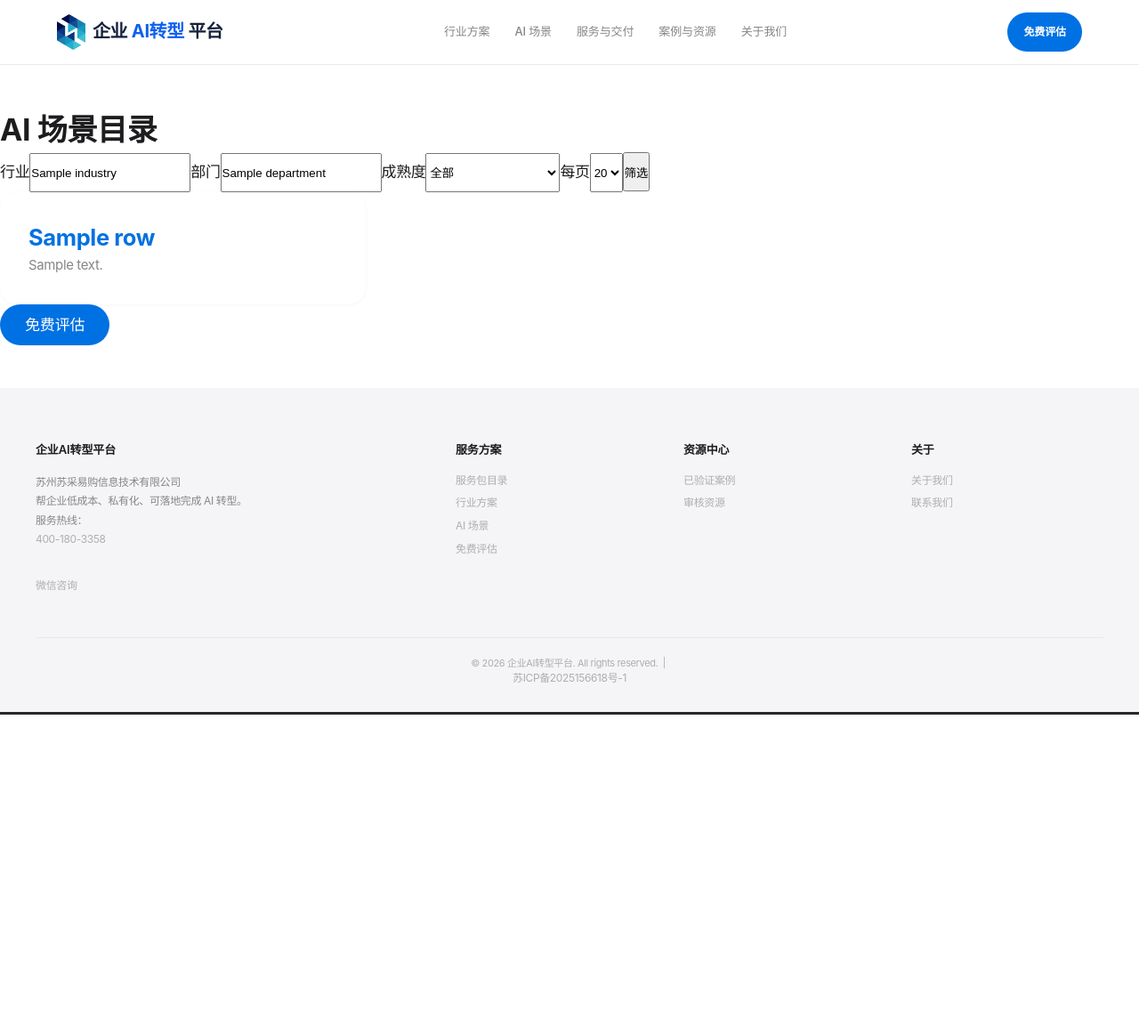
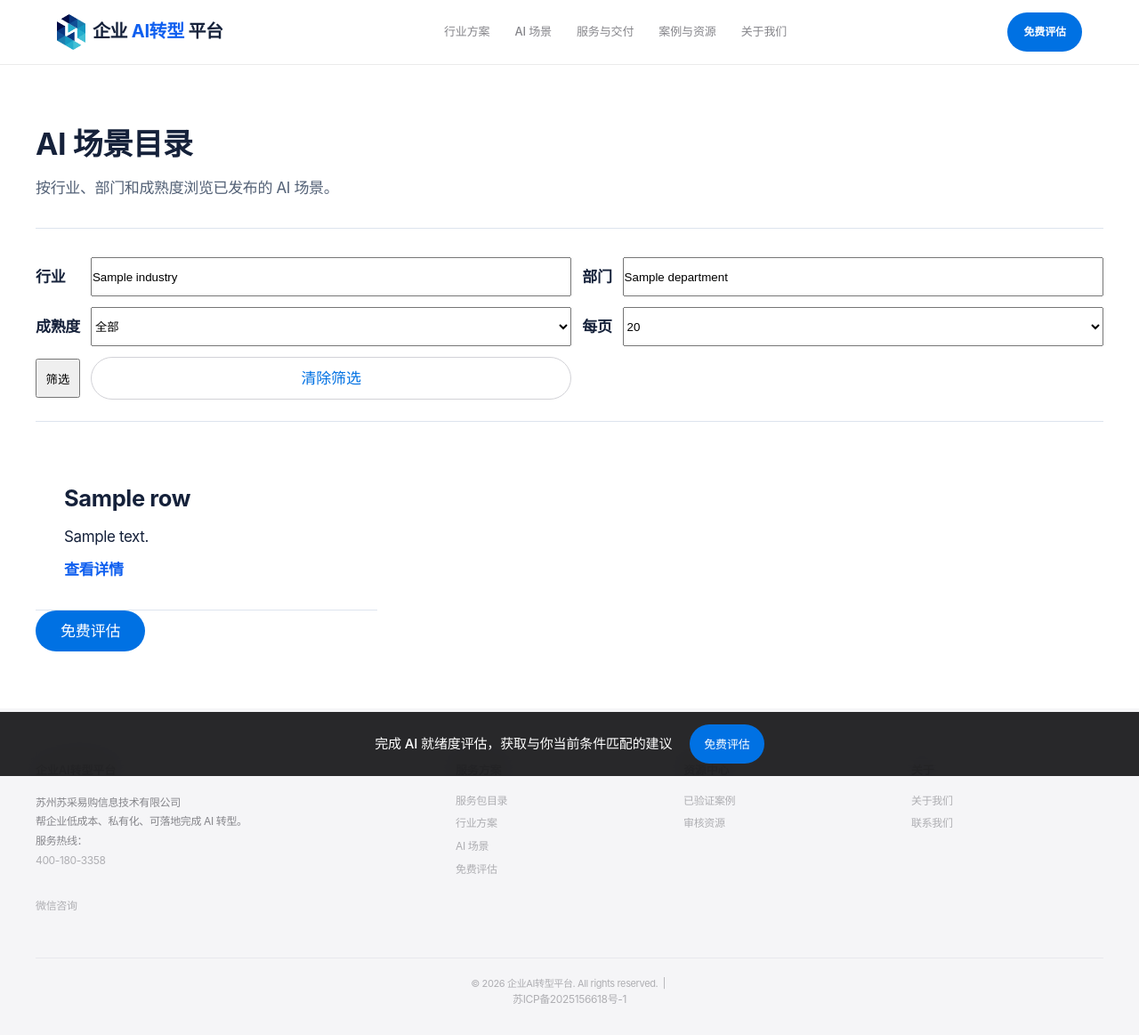
Before and after one commit to torresraymundese-ctrl/ai-transformation-platform, a Python web app: template templates/scenarios.html in a window 1280 px wide. Shown: the whole page at 89% size. Before the commit the page ends 803 px from the top, so only its background shows below. Run offline with Jinja, Linux system fonts and the light colour scheme; the template is opened without the code that fills it: most values are stand-ins (such as "Sample title", 1, 10 or a date in 2020).

Commit message:
feat: redesign the public catalog lists

```diff
--- a/static/css/public-pages.css
+++ b/static/css/public-pages.css
@@ -13,15 +13,114 @@
 
 .public-section { padding-block: var(--ui-space-8); }
 
+.public-page-header {
+  width: min(100% - 3rem, var(--ui-container));
+  margin-inline: auto;
+  padding-top: var(--ui-space-7);
+  padding-bottom: var(--ui-space-5);
+  border-bottom: 1px solid var(--ui-line-200);
+}
+
+.public-page-header h1,
+.public-page-header p,
+.catalog-card h2,
+.catalog-card h3,
+.catalog-card p {
+  margin: 0;
+}
+
+.public-page-header p {
+  max-width: var(--ui-reading);
+  margin-top: var(--ui-space-2);
+  color: var(--ui-ink-650);
+}
+
+.public-eyebrow {
+  margin: 0;
+  color: var(--ui-ink-650);
+  font-weight: 700;
+}
+
+.public-list { padding-block: var(--ui-space-5) var(--ui-space-7); }
+
+.public-filter {
+  display: grid;
+  grid-template-columns: auto minmax(0, 1fr) auto minmax(0, 1fr);
+  align-items: center;
+  gap: var(--ui-space-2);
+  margin-bottom: var(--ui-space-5);
+  padding-bottom: var(--ui-space-4);
+  border-bottom: 1px solid var(--ui-line-200);
+}
+
+.public-filter label { font-weight: 700; }
+
+.catalog-grid {
+  display: grid;
+  grid-template-columns: repeat(3, minmax(0, 1fr));
+  gap: var(--ui-space-4);
+}
+
+.catalog-grid > * { min-width: 0; }
+
+.catalog-card {
+  display: flex;
+  min-width: 0;
+  height: 100%;
+  flex-direction: column;
+  gap: var(--ui-space-2);
+  padding: var(--ui-space-5);
+  border-top: 3px solid transparent;
+  border-bottom: 1px solid var(--ui-line-200);
+  background: var(--ui-surface-000);
+}
+
+.catalog-card:focus-within,
+.catalog-card:hover { border-top-color: var(--ui-blue-600); }
+
+.catalog-card-link,
+.catalog-card p,
+.catalog-card-action { overflow-wrap: anywhere; }
+
+.catalog-card-link { color: var(--ui-ink-950); }
+
+.catalog-card-action {
+  margin-top: auto;
+  color: var(--ui-blue-600);
+  font-weight: 700;
+}
+
+.ui-pagination {
+  display: flex;
+  flex-wrap: wrap;
+  gap: var(--ui-space-2);
+  margin-top: var(--ui-space-5);
+}
+
+.ui-pagination a,
+.ui-pagination span {
+  min-width: 2.75rem;
+  min-height: 2.75rem;
+  padding: var(--ui-space-2);
+  border: 1px solid var(--ui-line-200);
+  overflow-wrap: anywhere;
+}
+
 @media (max-width: 1023px) {
   .public-container { width: min(100% - 2.5rem, var(--ui-container)); }
+  .public-page-header { width: min(100% - 2.5rem, var(--ui-container)); }
+  .catalog-grid { grid-template-columns: repeat(2, minmax(0, 1fr)); }
 }
 
 @media (max-width: 767px) {
   .public-container { width: min(100% - 2rem, var(--ui-container)); }
   .public-section { padding-block: var(--ui-space-7); }
+  .public-page-header { width: min(100% - 2rem, var(--ui-container)); }
+  .catalog-grid { grid-template-columns: 1fr; }
+  .public-filter { grid-template-columns: 1fr; }
 }
 
 @media (max-width: 389px) {
   .public-container { width: min(100% - 1.5rem, var(--ui-container)); }
+  .public-page-header { width: min(100% - 1.5rem, var(--ui-container)); }
 }
--- a/templates/components/content_card.html
+++ b/templates/components/content_card.html
@@ -1,7 +1,12 @@
-{% macro content_card(item, href, eyebrow='') -%}
-<article class="card content-card">
-  {% if eyebrow %}<p class="content-card-eyebrow">{{ eyebrow }}</p>{% endif %}
-  <h3><a href="{{ href }}">{{ item.title }}</a></h3>
+{% macro content_card(item, href, eyebrow='', heading_level=2) -%}
+<article class="catalog-card">
+  {% if eyebrow %}<p class="public-eyebrow">{{ eyebrow }}</p>{% endif %}
+  {% if heading_level == 3 %}
+    <h3><a class="catalog-card-link" href="{{ href }}">{{ item.title }}</a></h3>
+  {% else %}
+    <h2><a class="catalog-card-link" href="{{ href }}">{{ item.title }}</a></h2>
+  {% endif %}
   <p>{{ item.summary }}</p>
+  <span class="catalog-card-action" aria-hidden="true">查看详情</span>
 </article>
 {%- endmacro %}
--- /dev/null
+++ b/templates/components/public_catalog.html
@@ -0,0 +1,15 @@
+{% macro page_header(title, summary, eyebrow='') -%}
+<header class="public-page-header">
+  {% if eyebrow %}<p class="public-eyebrow">{{ eyebrow }}</p>{% endif %}
+  <h1>{{ title }}</h1>
+  <p>{{ summary }}</p>
+</header>
+{%- endmacro %}
+
+{% macro empty_state(message, reset_href='') -%}
+<div class="ui-empty-state" data-empty-state>
+  <h2>暂时没有符合条件的内容</h2>
+  <p>{{ message }}</p>
+  {% if reset_href %}<a class="btn btn-outline" href="{{ reset_href }}">清除筛选</a>{% endif %}
+</div>
+{%- endmacro %}
--- a/templates/components/ui.html
+++ b/templates/components/ui.html
@@ -28,7 +28,7 @@
 
 {% macro pagination(current_page, total_pages, endpoint, query={}) -%}
 {% if total_pages > 1 %}
-<nav class="pagination" aria-label="分页">
+<nav class="ui-pagination" aria-label="分页">
   {% if current_page > 1 %}
     <a href="{{ url_for(endpoint, page=current_page - 1, **query) }}" rel="prev">上一页</a>
   {% endif %}
--- a/templates/scenarios.html
+++ b/templates/scenarios.html
@@ -1,9 +1,43 @@
 {% extends "base.html" %}
+{% from "components/content_card.html" import content_card %}
+{% from "components/public_catalog.html" import empty_state, page_header %}
 {% from "components/ui.html" import pagination %}
 {% block title %}AI 场景目录{% endblock %}
 {% block analytics_page %}scenarios{% endblock %}
 {% block head %}<meta name="description" content="按行业、部门和成熟度浏览已发布的 AI 场景。"><link rel="canonical" href="{{ canonical }}">{% endblock %}
-{% block content %}<div class="container" style="padding:48px 0"><h1>AI 场景目录</h1>
-<form method="get" aria-label="筛选场景"><label for="industry">行业</label><input id="industry" name="industry" value="{{ filters.industry }}"><label for="department">部门</label><input id="department" name="department" value="{{ filters.department }}"><label for="maturity">成熟度</label><select id="maturity" name="maturity"><option value="" {% if not filters.maturity %}selected{% endif %}>全部</option>{% for code, label in maturity_labels.items() %}<option value="{{ code }}" {% if filters.maturity == code %}selected{% endif %}>{{ label }}</option>{% endfor %}</select><label for="per_page">每页</label><select id="per_page" name="per_page"><option value="20" {% if page.per_page == 20 %}selected{% endif %}>20</option><option value="50" {% if page.per_page == 50 %}selected{% endif %}>50</option></select><button type="submit">筛选</button></form>
-<div class="card-grid">{% for scenario in page.items %}<article class="card" data-scenario-code="{{ scenario.code }}"><h2><a href="{{ url_for('public_catalog.scenario_detail', slug=scenario.slug) }}">{{ scenario.title }}</a></h2><p>{{ scenario.summary }}</p></article>{% endfor %}</div>{% if not page.items %}<p>没有符合条件的场景。</p>{% endif %}
-{{ pagination(page.page, page.total_pages, 'public_catalog.scenarios', {'industry': filters.industry, 'department': filters.department, 'maturity': filters.maturity, 'per_page': page.per_page}) }}<p><a class="btn btn-primary" href="/assessment">免费评估</a></p></div>{% endblock %}
+{% block main_attributes %} class="public-page public-scenarios"{% endblock %}
+{% block content %}
+{{ page_header("AI 场景目录", "按行业、部门和成熟度浏览已发布的 AI 场景。") }}
+<section class="public-list">
+  <div class="public-container">
+    <form class="public-filter" method="get" aria-label="筛选场景">
+      <label for="industry">行业</label>
+      <input id="industry" name="industry" value="{{ filters.industry }}">
+      <label for="department">部门</label>
+      <input id="department" name="department" value="{{ filters.department }}">
+      <label for="maturity">成熟度</label>
+      <select id="maturity" name="maturity">
+        <option value="" {% if not filters.maturity %}selected{% endif %}>全部</option>
+        {% for code, label in maturity_labels.items() %}<option value="{{ code }}" {% if filters.maturity == code %}selected{% endif %}>{{ label }}</option>{% endfor %}
+      </select>
+      <label for="per_page">每页</label>
+      <select id="per_page" name="per_page">
+        <option value="20" {% if page.per_page == 20 %}selected{% endif %}>20</option>
+        <option value="50" {% if page.per_page == 50 %}selected{% endif %}>50</option>
+      </select>
+      <button type="submit">筛选</button>
+      {% if filters.industry or filters.department or filters.maturity or page.per_page != 20 %}<a class="btn btn-outline" href="/scenarios">清除筛选</a>{% endif %}
+    </form>
+    <div class="catalog-grid">
+      {% for scenario in page.items %}
+      <div data-scenario-code="{{ scenario.code }}">
+        {{ content_card(scenario, url_for('public_catalog.scenario_detail', slug=scenario.slug)) }}
+      </div>
+      {% endfor %}
+    </div>
+    {% if not page.items %}{{ empty_state("没有符合条件的场景。", "/scenarios" if filters.industry or filters.department or filters.maturity or page.per_page != 20 else "") }}{% endif %}
+    {{ pagination(page.page, page.total_pages, 'public_catalog.scenarios', {'industry': filters.industry, 'department': filters.department, 'maturity': filters.maturity, 'per_page': page.per_page}) }}
+    <p><a class="btn btn-primary" href="/assessment">免费评估</a></p>
+  </div>
+</section>
+{% endblock %}
```
Also changed, not shown: templates/cases.html (+13 -11 lines), templates/industries.html (+17 -3 lines), templates/resources.html (+28 -4 lines), templates/service_packages.html (+13 -12 lines), tests/test_public_services.py (+2 -0 lines), tests/test_resources_announcements.py (+11 -0 lines), tests/test_ui_foundations.py (+32 -0 lines), tests/test_verified_cases.py (+3 -0 lines).
